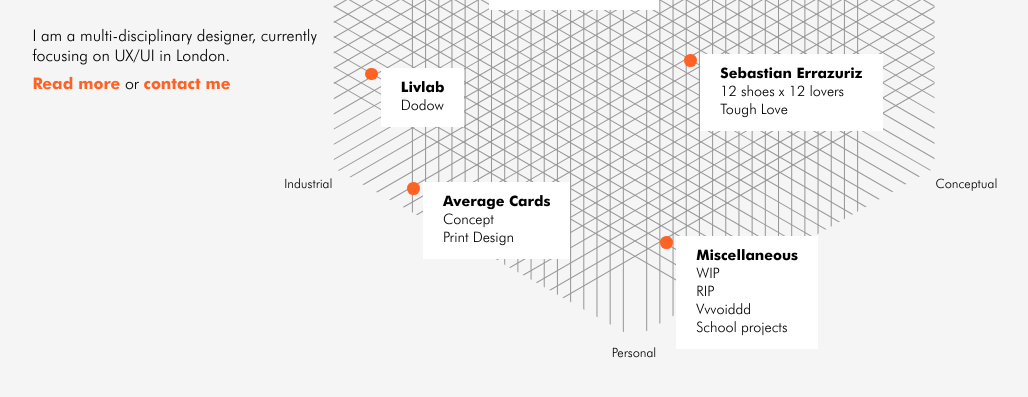
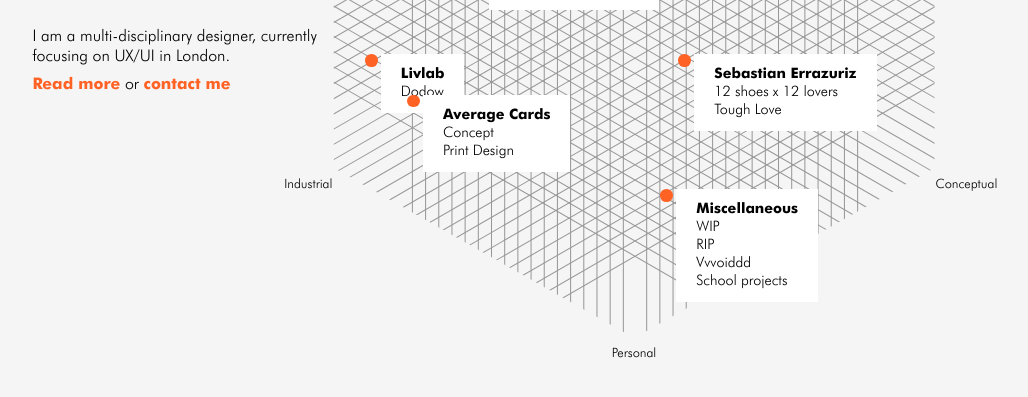
Before and after one commit to audreymgr/audreymgr.github.io, a Jekyll site: the page built from index.html, in a window 1280 px wide. Shown: the top 397 px of the page, without its empty margins (6-1034 px from the left). Built offline with Jekyll 4.4.1, drawn with Linux system fonts in a browser that asks for light colours.

Commit message:
projects_position25

```diff
--- a/index.html
+++ b/index.html
@@ -52,7 +52,7 @@
                     </ul>
                 </a>
             </li>
-            <li style="left: 61%; top: 58%;">
+            <li style="left: 60%; top: 58%;">
                 <a href="/work/sebastianerrazuriz.html">
                     <h2>Sebastian Errazuriz</h2>
                     <ul>
@@ -61,7 +61,7 @@
                     </ul>
                 </a>
             </li>
-            <li style="left: 8%; top: 60%;">
+            <li style="left: 8%; top: 58%;">
                 <a href="/work/livlab.html">
                     <h2>Livlab</h2>
                     <ul>
@@ -69,7 +69,7 @@
                     </ul>
                 </a>
             </li>
-            <li style="left: 15%; top: 77%;">
+            <li style="left: 15%; top: 64%;">
                 <a href="/work/averagecards.html">
                     <h2>Average Cards</h2>
                     <ul>
@@ -78,7 +78,7 @@
                     </ul>
                 </a>
             </li>
-            <li style="left: 57%; top: 85%;">
+            <li style="left: 57%; top: 78%;">
                 <a href="/work/miscellaneous.html">
                     <h2>Miscellaneous</h2>
                     <ul>
```
